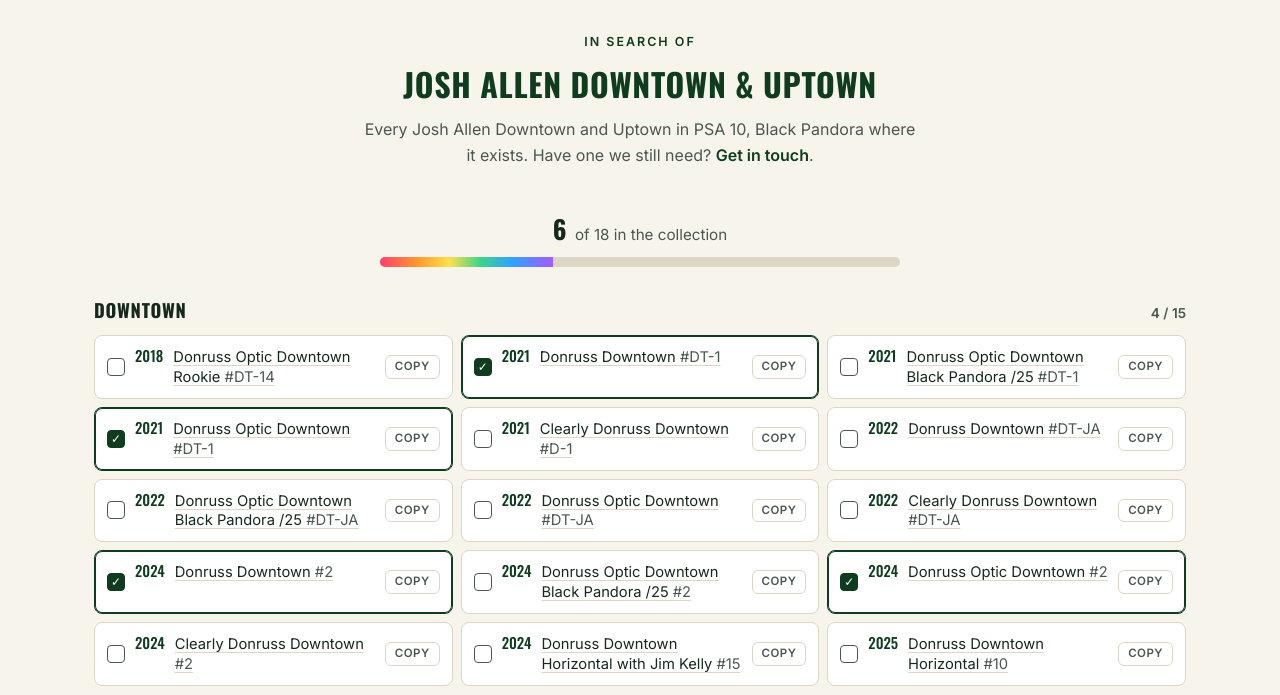
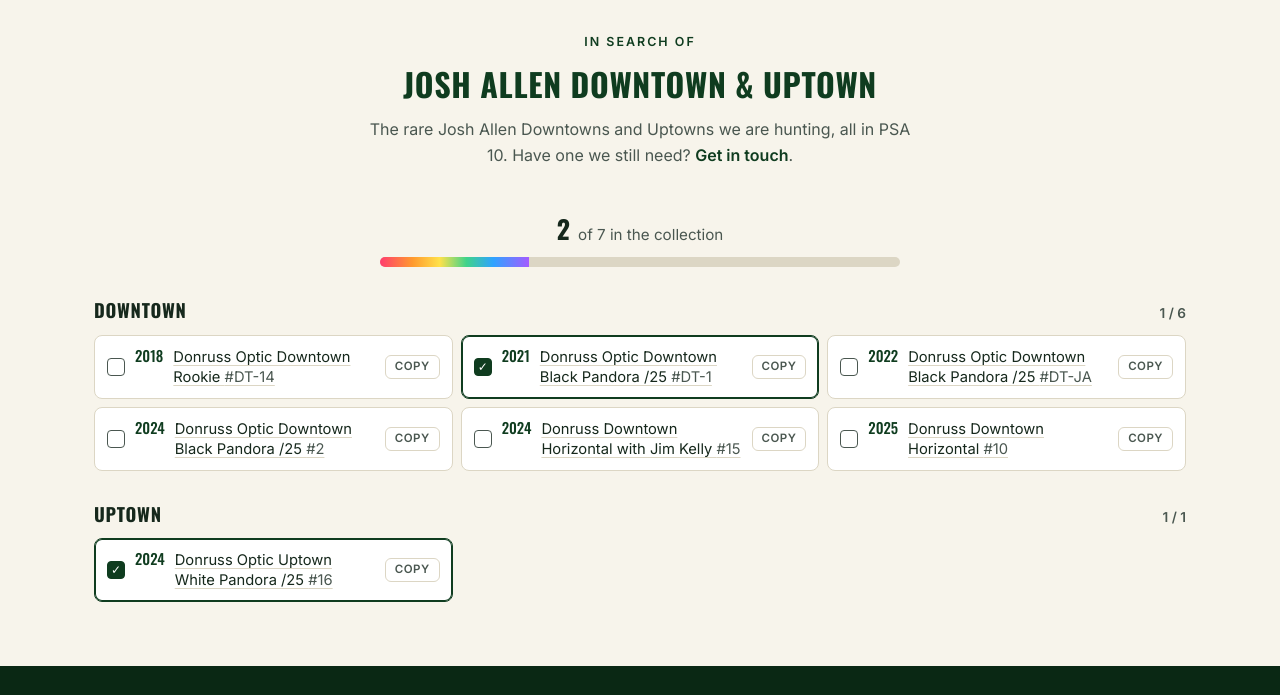
Before and after one commit to duxtradingpost/duxbury-trading-post, a plain HTML site: page public/in-search-of.html in a window 1280 px wide. Shown: the part 1610-2305 px from the top of the page. Drawn offline with nearby package versions, Linux system fonts and the light colour scheme.

Commit message:
In Search Of: Allen Downtown/Uptown list cut to the rare variations (2 of 7)
Six Downtown targets (2018 Optic DT-14, 2021/2022/2024 Optic Black Pandora,
2024 #15 with Jim Kelly, 2025 #10) plus the 2024 Optic Uptown White Pandora.
Ticks the 2021 Optic Black Pandora DT-1 acquired 23 Nov.

Co-Authored-By: Claude Opus 5.5 <noreply@anthropic.com>
Claude-Session: https://claude.ai/code/session_013QPCk4fLxRp1Ag6UdAvHbo

```diff
--- a/public/in-search-of.html
+++ b/public/in-search-of.html
@@ -172,32 +172,21 @@ src="https://www.facebook.com/tr?id=1103188462148115&ev=PageView&noscript=1"/></
   <div class="container">
     <p class="cb-eyebrow">In Search Of</p>
     <h2 class="section-title" id="dtut-set-title">Josh Allen Downtown &amp; Uptown</h2>
-    <p class="section-sub">Every Josh Allen Downtown and Uptown in PSA 10, Black Pandora where it exists. Have one we still need? <a href="index.html#contact">Get in touch</a>.</p>
-    <div class="cb-progress"><span class="cb-count"><b>6</b> of 18 in the collection</span>
-      <div class="cb-bar" role="progressbar" aria-label="Downtown and Uptown progress" aria-valuemin="0" aria-valuemax="18" aria-valuenow="6"><i style="width:33.3%"></i></div></div>
-    <h3 class="cb-group">Downtown <span>4 / 15</span></h3>
+    <p class="section-sub">The rare Josh Allen Downtowns and Uptowns we are hunting, all in PSA 10. Have one we still need? <a href="index.html#contact">Get in touch</a>.</p>
+    <div class="cb-progress"><span class="cb-count"><b>2</b> of 7 in the collection</span>
+      <div class="cb-bar" role="progressbar" aria-label="Downtown and Uptown progress" aria-valuemin="0" aria-valuemax="7" aria-valuenow="2"><i style="width:28.6%"></i></div></div>
+    <h3 class="cb-group">Downtown <span>1 / 6</span></h3>
     <ul class="cb-list">
       <li><span class="cb-check" aria-label="Still needed"></span><span class="cb-yr">2018</span> <span class="cb-name">Donruss Optic Downtown Rookie <span class="cb-num">#DT-14</span></span></li>
-      <li class="is-owned"><span class="cb-check" aria-label="In the collection">&#10003;</span><span class="cb-yr">2021</span> <span class="cb-name">Donruss Downtown <span class="cb-num">#DT-1</span></span></li>
-      <li><span class="cb-check" aria-label="Still needed"></span><span class="cb-yr">2021</span> <span class="cb-name">Donruss Optic Downtown Black Pandora /25 <span class="cb-num">#DT-1</span></span></li>
-      <li class="is-owned"><span class="cb-check" aria-label="In the collection">&#10003;</span><span class="cb-yr">2021</span> <span class="cb-name">Donruss Optic Downtown <span class="cb-num">#DT-1</span></span></li>
-      <li><span class="cb-check" aria-label="Still needed"></span><span class="cb-yr">2021</span> <span class="cb-name">Clearly Donruss Downtown <span class="cb-num">#D-1</span></span></li>
-      <li><span class="cb-check" aria-label="Still needed"></span><span class="cb-yr">2022</span> <span class="cb-name">Donruss Downtown <span class="cb-num">#DT-JA</span></span></li>
+      <li class="is-owned"><span class="cb-check" aria-label="In the collection">&#10003;</span><span class="cb-yr">2021</span> <span class="cb-name">Donruss Optic Downtown Black Pandora /25 <span class="cb-num">#DT-1</span></span></li>
       <li><span class="cb-check" aria-label="Still needed"></span><span class="cb-yr">2022</span> <span class="cb-name">Donruss Optic Downtown Black Pandora /25 <span class="cb-num">#DT-JA</span></span></li>
-      <li><span class="cb-check" aria-label="Still needed"></span><span class="cb-yr">2022</span> <span class="cb-name">Donruss Optic Downtown <span class="cb-num">#DT-JA</span></span></li>
-      <li><span class="cb-check" aria-label="Still needed"></span><span class="cb-yr">2022</span> <span class="cb-name">Clearly Donruss Downtown <span class="cb-num">#DT-JA</span></span></li>
-      <li class="is-owned"><span class="cb-check" aria-label="In the collection">&#10003;</span><span class="cb-yr">2024</span> <span class="cb-name">Donruss Downtown <span class="cb-num">#2</span></span></li>
       <li><span class="cb-check" aria-label="Still needed"></span><span class="cb-yr">2024</span> <span class="cb-name">Donruss Optic Downtown Black Pandora /25 <span class="cb-num">#2</span></span></li>
-      <li class="is-owned"><span class="cb-check" aria-label="In the collection">&#10003;</span><span class="cb-yr">2024</span> <span class="cb-name">Donruss Optic Downtown <span class="cb-num">#2</span></span></li>
-      <li><span class="cb-check" aria-label="Still needed"></span><span class="cb-yr">2024</span> <span class="cb-name">Clearly Donruss Downtown <span class="cb-num">#2</span></span></li>
       <li><span class="cb-check" aria-label="Still needed"></span><span class="cb-yr">2024</span> <span class="cb-name">Donruss Downtown Horizontal with Jim Kelly <span class="cb-num">#15</span></span></li>
       <li><span class="cb-check" aria-label="Still needed"></span><span class="cb-yr">2025</span> <span class="cb-name">Donruss Downtown Horizontal <span class="cb-num">#10</span></span></li>
     </ul>
-    <h3 class="cb-group">Uptown <span>2 / 3</span></h3>
+    <h3 class="cb-group">Uptown <span>1 / 1</span></h3>
     <ul class="cb-list">
-      <li class="is-owned"><span class="cb-check" aria-label="In the collection">&#10003;</span><span class="cb-yr">2024</span> <span class="cb-name">Donruss Optic Uptown <span class="cb-num">#16</span></span></li>
       <li class="is-owned"><span class="cb-check" aria-label="In the collection">&#10003;</span><span class="cb-yr">2024</span> <span class="cb-name">Donruss Optic Uptown White Pandora /25 <span class="cb-num">#16</span></span></li>
-      <li><span class="cb-check" aria-label="Still needed"></span><span class="cb-yr">2024</span> <span class="cb-name">Clearly Donruss Uptown <span class="cb-num">#14</span></span></li>
     </ul>
   </div>
 </section>
```
Also changed, not shown: 1 other file.
